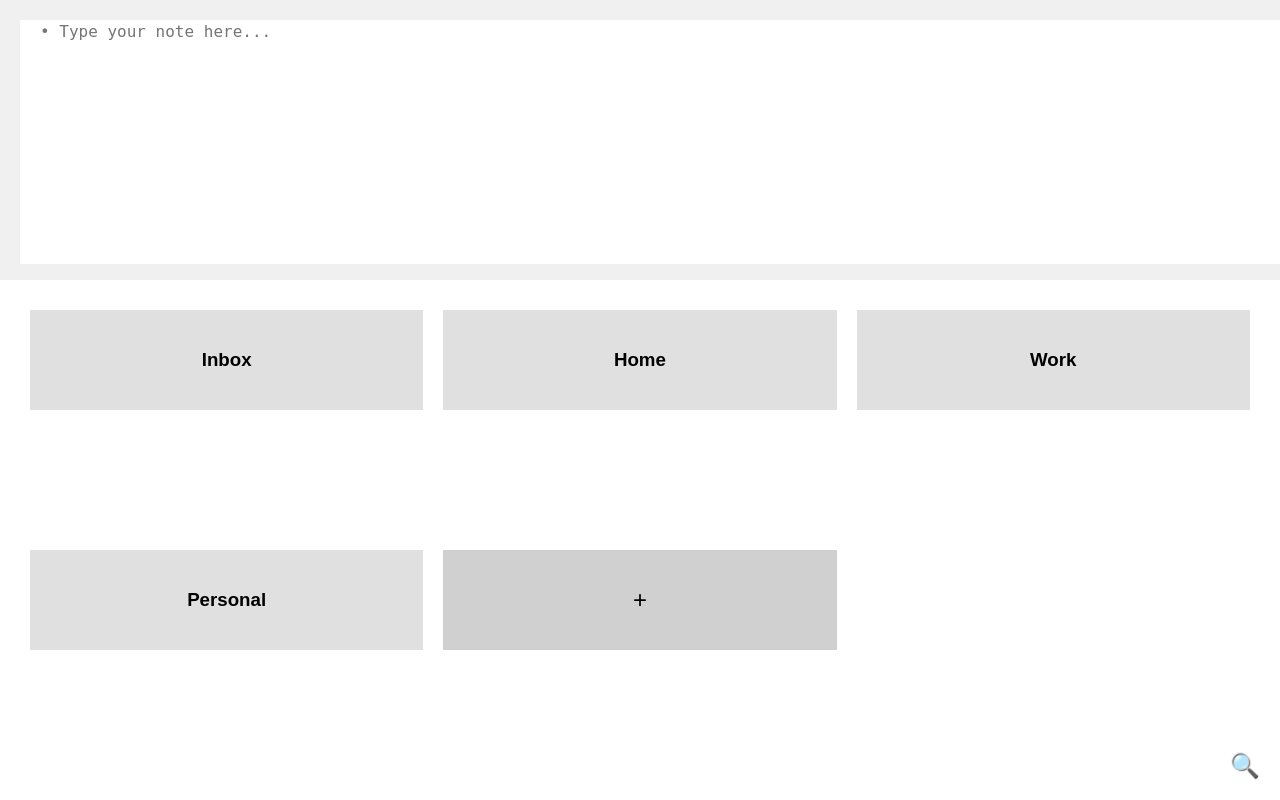
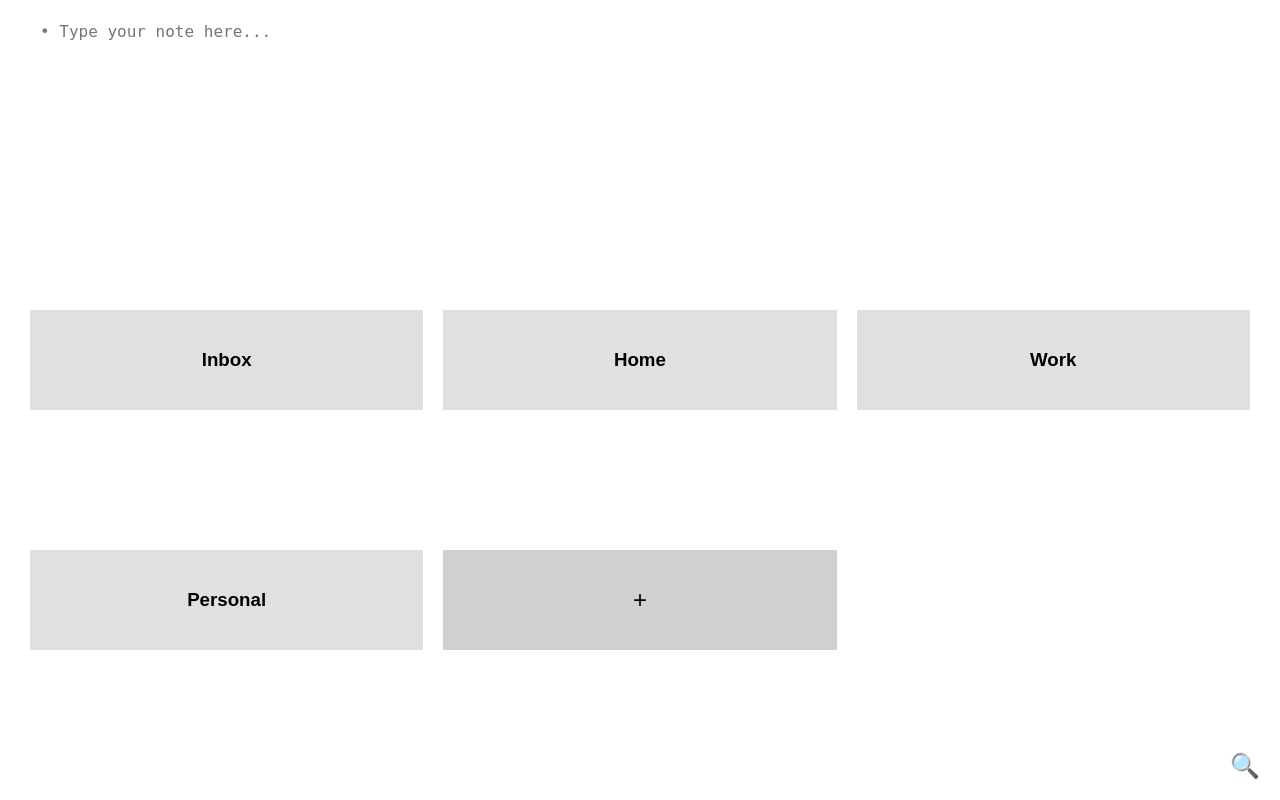
Before and after one commit to acquirk/quirknote, a Flask app: page / in a window 1280 px wide. Run offline with Flask 2, Linux system fonts and the light colour scheme; data comes from the database, SQL or seed files in the repository.

Commit message:
style: remove background color from note-input class

```diff
--- a/static/style.css
+++ b/static/style.css
@@ -9,7 +9,6 @@ body {
 #note-input {
     flex: 1;
     padding: 20px;
-    background-color: #f0f0f0;
 }
 
 #new-note {
```
